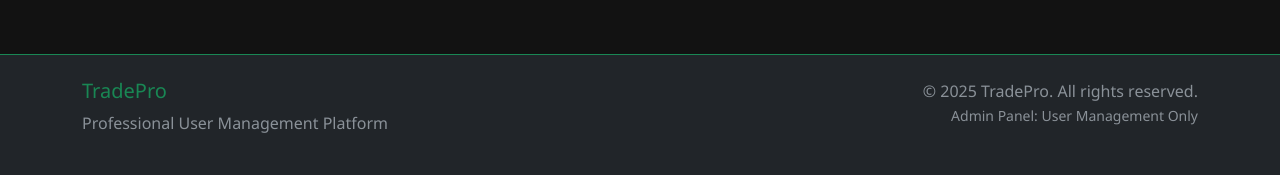
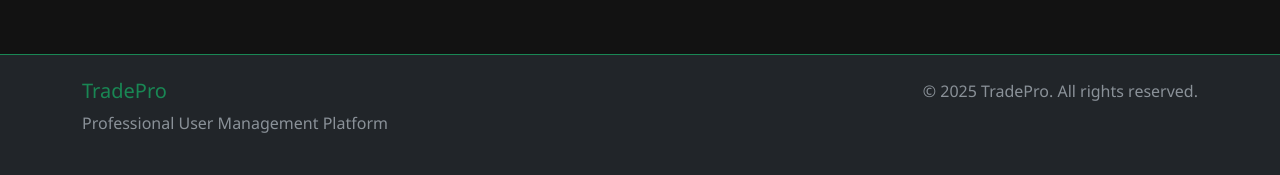
Before and after one commit to amanu477/trade-horizon, a Flask app: page /dashboard in a window 1280 px wide. Shown: the part 1813-1988 px from the top of the page. Run offline with Flask 3, Linux system fonts and the light colour scheme; the visitor is signed in with stand-in values (Sample User, id 1); data comes from the database, SQL or seed files in the repository; data that the repository does not hold is empty; some libraries are stand-ins or nearby versions.

Commit message:
Remove unnecessary text from the website's navigation bar at the top
Removes the "Admin Panel: User Management Only" text from the navbar in `templates/base.html`.

Replit-Commit-Author: Agent
Replit-Commit-Session-Id: da8c5147-bee3-4d5d-a5cd-ade0cfd7f229
Replit-Commit-Screenshot-Url: https://storage.googleapis.com/screenshot-production-us-central1/fc00bf03-5057-4343-9f19-c7f19a483e52/11a68f25-1f62-4e4e-90e6-209e9dd876c6.jpg

```diff
--- a/templates/base.html
+++ b/templates/base.html
@@ -209,7 +209,6 @@
                 </div>
                 <div class="col-md-6 text-md-end">
                     <p class="text-muted mb-0">© {{ current_year }} TradePro. All rights reserved.</p>
-                    <small class="text-muted">Admin Panel: User Management Only</small>
                 </div>
             </div>
         </div>
```
